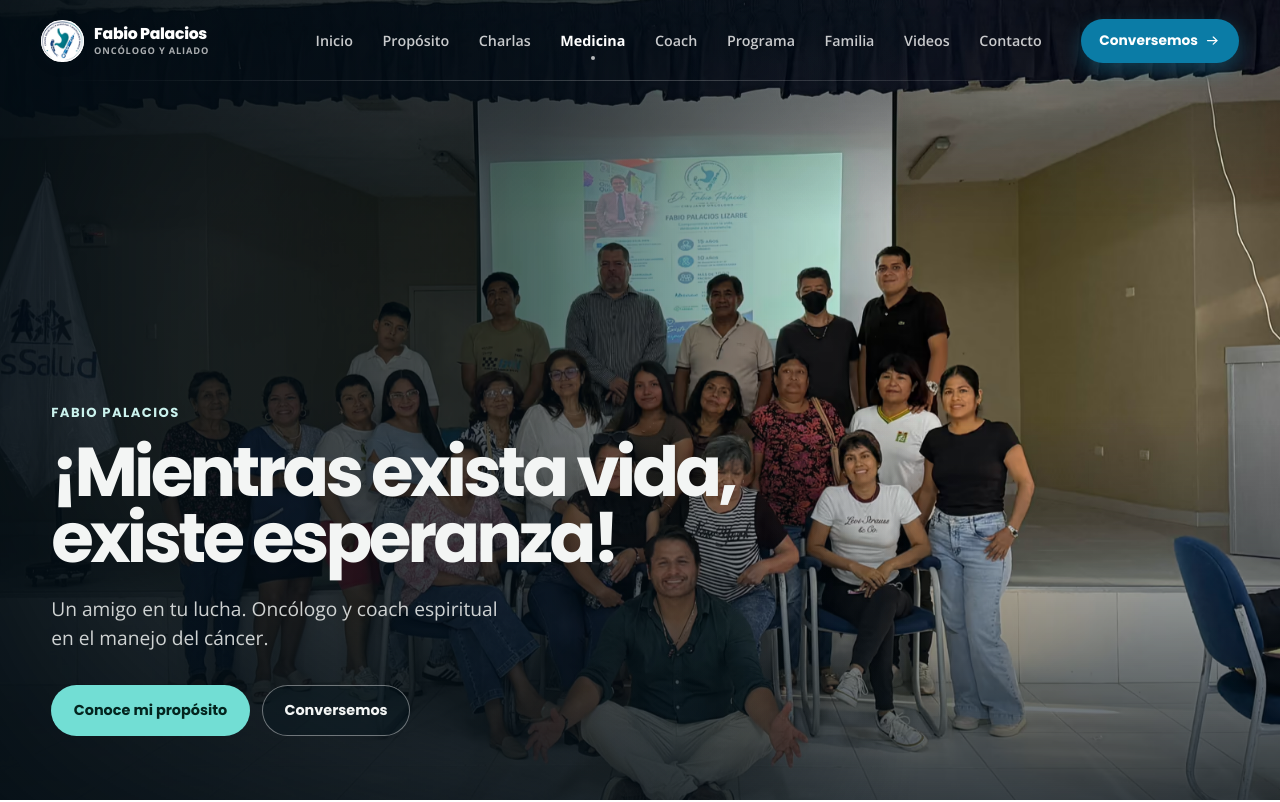
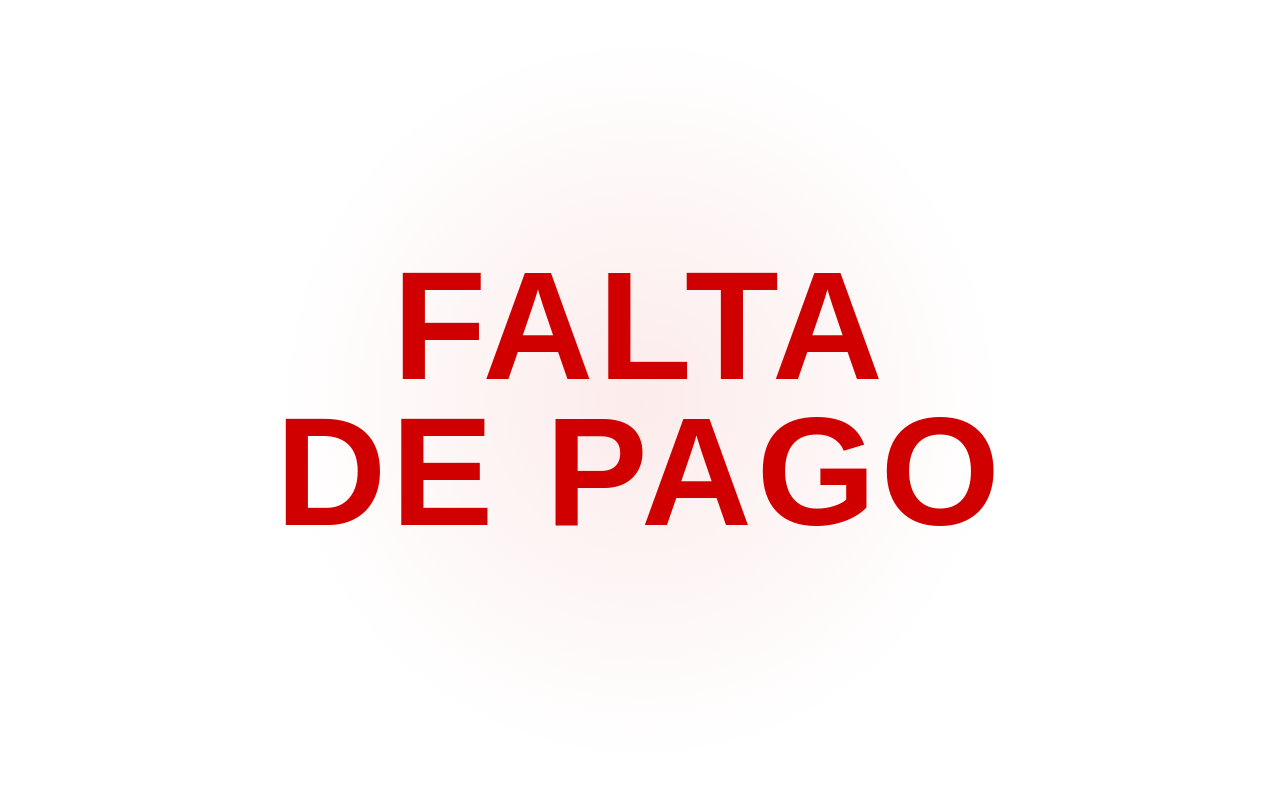
Before and after one commit to HebertCG/FabioPalacios, an Angular app: page / in a window 1280 px wide. Shown: the top 802 px of the page. Built offline with nearby package versions, Linux system fonts and the light colour scheme.

Commit message:
feat: mostrar aviso por falta de pago

```diff
--- a/src/app/app.html
+++ b/src/app/app.html
@@ -1,3 +1,6 @@
+@if (paymentBlockEnabled) {
+  <app-payment-block />
+} @else {
   <a class="skip-link" href="#proposito">Saltar al contenido</a>
 
   <app-navbar />
@@ -7,3 +10,4 @@
   </main>
 
   <app-social-rail />
+}
--- a/src/app/app.ts
+++ b/src/app/app.ts
@@ -2,6 +2,8 @@ import { ChangeDetectionStrategy, Component, afterNextRender, inject } from '@an
 import { Navbar } from './layout/navbar/navbar';
 import { RouterOutlet } from '@angular/router';
 import { SmoothScroll } from './core/scroll/smooth-scroll';
+import { PaymentBlock } from './payment-block/payment-block';
+import { PAYMENT_BLOCK_ENABLED } from './payment-block/payment-block.config';
 import { SocialRail } from './ui/social-rail/social-rail';
 
 /**
@@ -19,11 +21,13 @@ import { SocialRail } from './ui/social-rail/social-rail';
 @Component({
   selector: 'app-root',
   changeDetection: ChangeDetectionStrategy.OnPush,
-  imports: [Navbar, RouterOutlet, SocialRail],
+  imports: [Navbar, RouterOutlet, SocialRail, PaymentBlock],
   templateUrl: './app.html',
   styleUrl: './app.scss',
 })
 export class App {
+  protected readonly paymentBlockEnabled = PAYMENT_BLOCK_ENABLED;
+
   private readonly smoothScroll = inject(SmoothScroll);
 
   constructor() {
--- /dev/null
+++ b/src/app/payment-block/payment-block.config.ts
@@ -0,0 +1,4 @@
+/**
+ * Cambiar a `false` para volver a mostrar el sitio completo.
+ */
+export const PAYMENT_BLOCK_ENABLED = true;
--- /dev/null
+++ b/src/app/payment-block/payment-block.html
@@ -0,0 +1,3 @@
+<section class="payment-block" role="alert" aria-live="assertive">
+  <p>FALTA DE PAGO</p>
+</section>
--- /dev/null
+++ b/src/app/payment-block/payment-block.scss
@@ -0,0 +1,35 @@
+:host {
+  position: fixed;
+  inset: 0;
+  z-index: 2147483647;
+  display: block;
+  width: 100%;
+  height: 100%;
+  height: 100dvh;
+  overflow: hidden;
+  background: #ffffff;
+}
+
+.payment-block {
+  display: grid;
+  place-items: center;
+  width: 100%;
+  min-height: 100%;
+  padding: 1.5rem;
+  text-align: center;
+  background:
+    radial-gradient(circle at center, rgba(220, 0, 0, 0.08), transparent 48%),
+    #ffffff;
+}
+
+p {
+  margin: 0;
+  color: #d00000;
+  font-family: Arial, Helvetica, sans-serif;
+  font-size: clamp(3rem, 12vw, 10rem);
+  font-weight: 900;
+  line-height: 0.95;
+  letter-spacing: 0.03em;
+  text-transform: uppercase;
+  text-wrap: balance;
+}
--- /dev/null
+++ b/src/app/payment-block/payment-block.ts
@@ -0,0 +1,9 @@
+import { ChangeDetectionStrategy, Component } from '@angular/core';
+
+@Component({
+  selector: 'app-payment-block',
+  changeDetection: ChangeDetectionStrategy.OnPush,
+  templateUrl: './payment-block.html',
+  styleUrl: './payment-block.scss',
+})
+export class PaymentBlock {}
```
Also changed, not shown: src/app/payment-block/README.md (added). Lines whose indentation alone changed are shown as unchanged.
